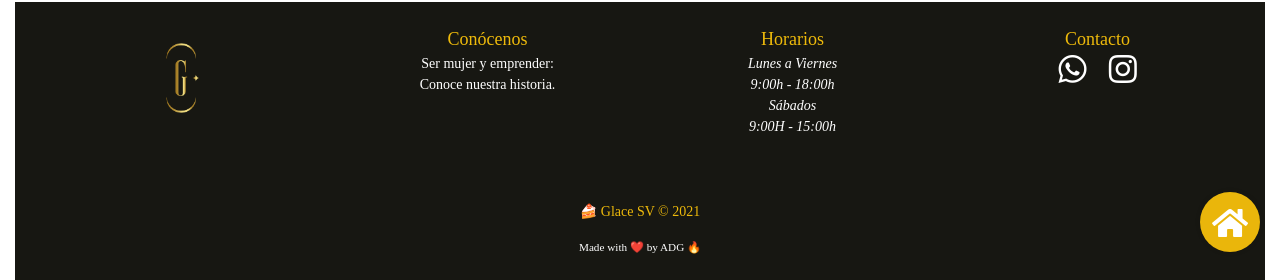
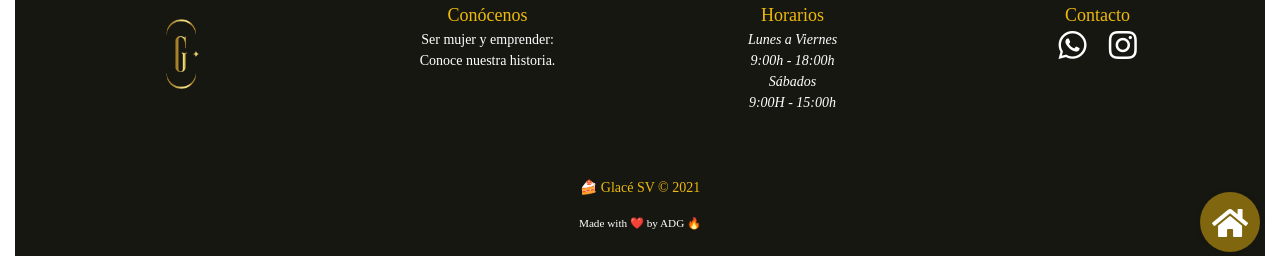
Before and after one commit to Glace-SV/Glace-SV-Awesome-E-Commerce, a React app: page /login in a window 1280 px wide. Shown: the part 528-808 px from the top of the page. Built offline with nearby package versions, Linux system fonts and the light colour scheme; no server answers.

Commit message:
Corrections footer, tittle of tab, alpha FabToTop, changed fab order in layout

```diff
--- a/src/front/js/component/footer.js
+++ b/src/front/js/component/footer.js
@@ -67,7 +67,7 @@ export const Footer = () => {
 							</div>
 						</div>
 						<div className="copyr mt-5">
-							🍰 Glace SV &copy;
+							🍰 Glacé SV &copy;
 							<span> {getYear()} </span>
 						</div>
 						<div className="madeby">
--- a/src/front/js/layout.js
+++ b/src/front/js/layout.js
@@ -35,8 +35,8 @@ const Layout = () => {
 							<h1>Not found!</h1>
 						</Route>
 					</Switch>
+					<Footer />
 					<Fab />
-					<Footer />
 				</ScrollToTop>
 			</BrowserRouter>
 		</div>
--- a/src/front/styles/index.scss
+++ b/src/front/styles/index.scss
@@ -131,7 +131,7 @@ footer {
 
     .fab.fab-energized {
       color: #fff;
-      background: #eab60b; }
+      background: rgba(234, 182, 11, 0.5); }
 
     /*----------------*/
 
--- a/template.html
+++ b/template.html
@@ -3,7 +3,7 @@
     <head>
         <meta name="viewport" content="width=device-width, initial-scale=1.0">
         <meta charset="UTF-8">
-        <title>Hello Rigo with Vanilla.js</title>
+        <title>🍰 Glacé SV</title>
         <link rel="stylesheet" href="https://use.fontawesome.com/releases/v5.2.0/css/all.css" integrity="sha384-hWVjflwFxL6sNzntih27bfxkr27PmbbK/iSvJ+a4+0owXq79v+lsFkW54bOGbiDQ" crossorigin="anonymous">
     </head>
     <body class="h-100">
```
